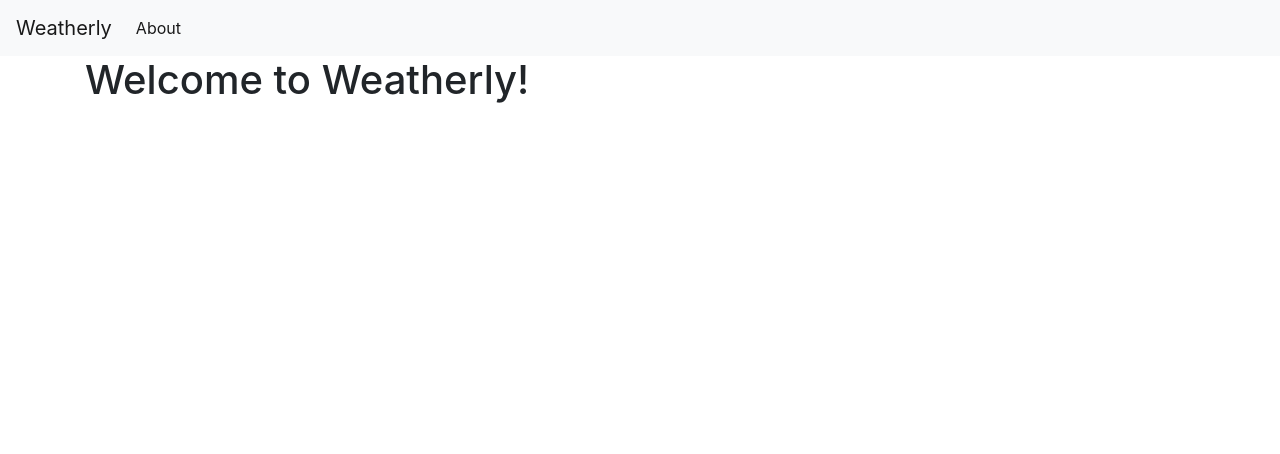
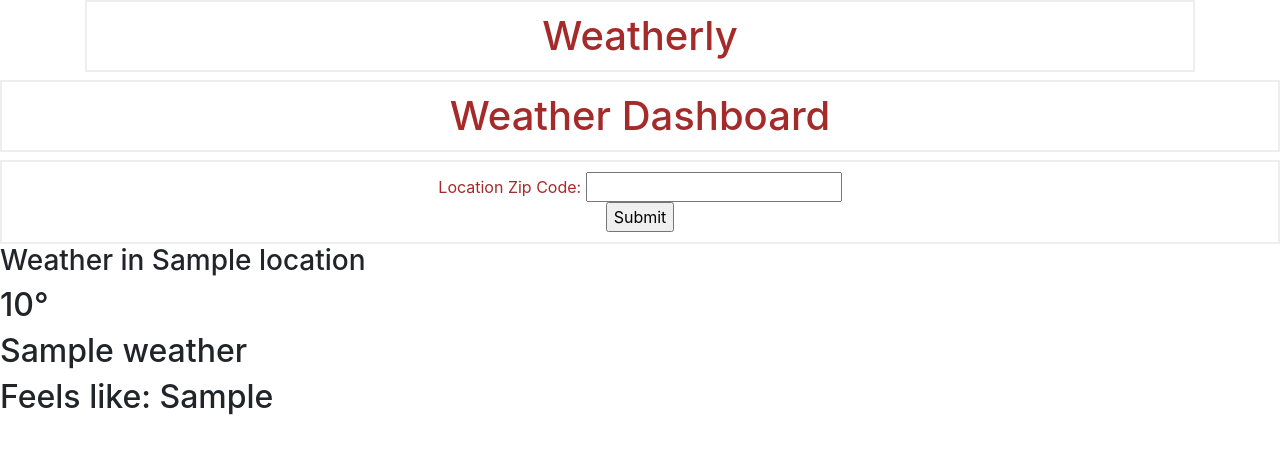
Before and after one commit to Micah779/Weatherly, a Flask app: template templates/index.html in a window 1280 px wide. Shown: the top 454 px of the page. Run offline with Flask 3, Linux system fonts and the light colour scheme; the template is opened without the code that fills it: most values are stand-ins (such as "Sample title", 1, 10 or a date in 2020); some libraries are stand-ins or nearby versions.

Commit message:
zipcode input, basic, data rendered in new route

```diff
--- a/app.py
+++ b/app.py
@@ -1,5 +1,7 @@
+import configparser
+import requests
 from flask import Flask
-from flask import render_template # allows us to render HTML files
+from flask import render_template, request # allows us to render HTML files
 
 app = Flask(__name__) # application instance
 
@@ -7,5 +9,31 @@ app = Flask(__name__) # application instance
 def index(): # view function
     return render_template('index.html') # renders the index.html file as a view function
 
+@app.route('/results', methods=['POST'])
+def render_results():
+    zipcode = request.form['zipCode']
+
+    api_key = get_api_key()
+    data = get_weather_results(zipcode, api_key)
+
+    # variables
+    temp = "{0:.2f}".format(data["main"]["temp"])
+    feels_like = "{0:.2f}".format(data["main"]["feels_like"])
+    weather = data["weather"][0]["main"]
+    location = data["name"]
+
+    return render_template('base.html', location=location, temp=temp, feels_like=feels_like, weather=weather)
+
+def get_api_key():
+    config = configparser.ConfigParser()
+    config.read('config.ini') # read in the config.ini file
+    return config['weatherly']['api'] # getting the api key, now we can run 'get_api_key()'
+
+# function to take in a zipcode and api key to return weather results
+def get_weather_results(zipcode, api_key):
+    api_url = "https://api.openweathermap.org/data/2.5/weather?zip={},&units=imperial&appid={}".format(zipcode,api_key)
+    r = requests.get(api_url)
+    return r.json()
+
 if __name__ == '__main__':
-    app.run() # programmatitically running Flask
+    app.run(debug=True) # programmatitically running Flask
--- /dev/null
+++ b/config.ini
@@ -0,0 +1,2 @@
+[weatherly]
+api=cc631ac49cd8a748900eedaba0033755
--- a/static/css/style.css
+++ b/static/css/style.css
@@ -5,3 +5,9 @@ h1 {
     text-align: center;
     padding: 10px;
 }
+form {
+    border: 2px #eee solid;
+    color: brown;
+    text-align: center;
+    padding: 10px;
+}
--- a/templates/base.html
+++ b/templates/base.html
@@ -8,26 +8,24 @@
 
     <!-- Bootstrap CSS -->
     <link rel="stylesheet" href="https://stackpath.bootstrapcdn.com/bootstrap/4.3.1/css/bootstrap.min.css" integrity="sha384-ggOyR0iXCbMQv3Xipma34MD+dH/1fQ784/j6cY/iJTQUOhcWr7x9JvoRxT2MZw1T" crossorigin="anonymous">
+    <link rel="stylesheet" href="static/css/style.css">
 
     <title>{% block title %} {% endblock %}</title>
   </head>
   <body>
-    <nav class="navbar navbar-expand-md navbar-light bg-light">
-        <a class="navbar-brand" href="{{ url_for('index')}}">Weatherly</a>
-        <button class="navbar-toggler" type="button" data-toggle="collapse" data-target="#navbarNav" aria-controls="navbarNav" aria-expanded="false" aria-label="Toggle navigation">
-            <span class="navbar-toggler-icon"></span>
-        </button>
-        <div class="collapse navbar-collapse" id="navbarNav">
-            <ul class="navbar-nav">
-            <li class="nav-item active">
-                <a class="nav-link" href="#">About</a>
-            </li>
-            </ul>
-        </div>
-    </nav>
+    <!-- Bootstrap Navbar (edited) -->
     <div class="container">
         {% block content %} {% endblock %}
     </div>
+    <h1> Weather Dashboard </h1>
+    <form action="{{ url_for('render_results') }}" method="post">
+        Location Zip Code: <input type="text" name="zipCode"><br>
+        <input type="submit" value="Submit">
+    </form>
+    <h3>Weather in {{ location }}</h3>
+    <h2>{{ temp }}°</h2>
+    <h2>{{ weather }}</h2>
+    <h2>Feels like: {{ feels_like }}</h2>
 
     <!-- Optional JavaScript -->
     <!-- jQuery first, then Popper.js, then Bootstrap JS -->
--- a/templates/index.html
+++ b/templates/index.html
@@ -2,5 +2,5 @@
 {% extends 'base.html' %}
 
 {% block content %}
-    <h1>{% block title %} Welcome to Weatherly! {% endblock %}</h1>
+    <h1>{% block title %} Weatherly {% endblock %}</h1>
 {% endblock %}
```
